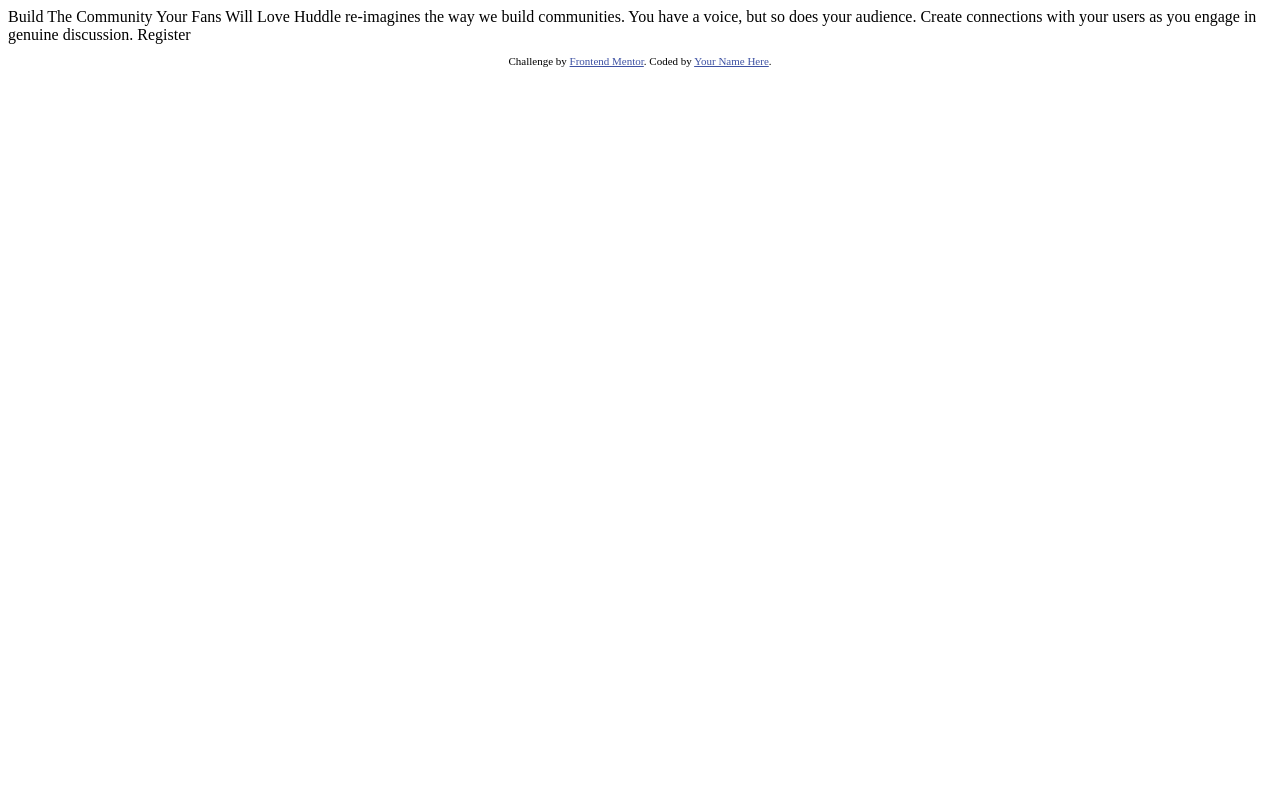
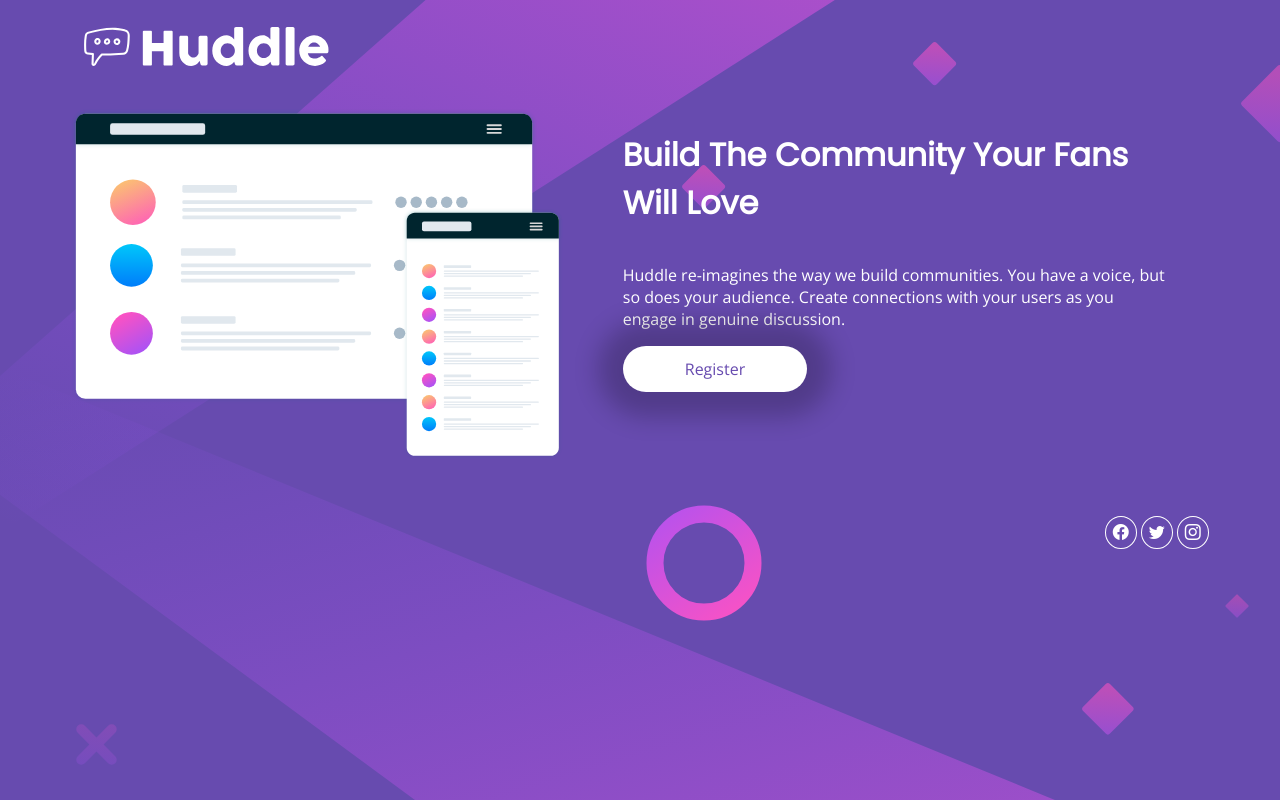
Before and after one commit to rlarabel/landing-page-example, a plain HTML site: page index.html in a window 1280 px wide. Drawn offline with nearby package versions, Linux system fonts and the light colour scheme.

Commit message:
complete webage

```diff
--- a/index.html
+++ b/index.html
@@ -4,30 +4,56 @@
   <meta charset="UTF-8">
   <meta name="viewport" content="width=device-width, initial-scale=1.0"> <!-- displays site properly based on user's device -->
 
+  <link rel="stylesheet" href="https://cdn.jsdelivr.net/npm/bootstrap-icons@1.4.1/font/bootstrap-icons.css">
+
+  <link rel="stylesheet" href="https://fonts.googleapis.com/css?family=Poppins|Open+Sans">
+
   <link rel="icon" type="image/png" sizes="32x32" href="./images/favicon-32x32.png">
 
-  <title>Frontend Mentor | Huddle landing page with single introductory section</title>
+  <link rel="stylesheet" href="main.css">
 
-  <!-- Feel free to remove these styles or customise in your own stylesheet 👍 -->
-  <style>
-    .attribution { font-size: 11px; text-align: center; }
-    .attribution a { color: hsl(228, 45%, 44%); }
-  </style>
+  <title> Huddle Landing Page | Example</title>
+
+
 </head>
 <body>
+<div class='container'>
+  <header>
+    <img src="images/logo.svg">
+  </header>
 
-  Build The Community Your Fans Will Love
+  <main>
 
-  Huddle re-imagines the way we build communities. You have a voice, but so does your audience.
-  Create connections with your users as you engage in genuine discussion.
+    <div class="illustration">
+      <img src="images/illustration-mockups.svg">
+    </div>
 
-  Register
+    <div class="site-content">
+      <h1>
+      Build The Community Your Fans Will Love
+      </h1>
+
+      <p>
+      Huddle re-imagines the way we build communities. You have a voice, but so does your audience.
+      Create connections with your users as you engage in genuine discussion.
+      </p>
+
+      <button>
+        Register
+      </button>
+    </div>
+
+  </main>
 
   <footer>
-    <p class="attribution">
-      Challenge by <a href="https://www.frontendmentor.io?ref=challenge" target="_blank">Frontend Mentor</a>.
-      Coded by <a href="#">Your Name Here</a>.
-    </p>
+  <div class="social-content">
+    <i class="icon bi bi-facebook"></i>
+    <i class="icon bi bi-twitter"></i>
+    <i class="icon bi bi-instagram"></i>
+  </div>
   </footer>
+</div>
 </body>
+
+
 </html>
--- /dev/null
+++ b/main.css
@@ -0,0 +1,151 @@
+body {
+	background: url(images/bg-desktop.svg);
+	background-color: hsl(257, 40%, 49%);
+}
+@media (max-width: 375px){
+	body {
+		background: url(images/bg-mobile.svg);
+		background-color: hsl(257, 40%, 49%);
+	}
+}
+
+.container {
+	margin: 0 5% 0 5%;
+	max-width: 100%;
+	display: grid;
+	grid-template-columns: auto;
+	grid-template-rows: 15% auto auto;
+	grid-gap: 20px;
+	grid-template-areas:
+	"header"
+	"main"
+	"footer";
+
+}
+
+header {
+	align-self: center;
+	grid-area: header;
+
+}
+
+footer {
+	grid-area: footer;
+	justify-self: center;
+	align-self: center;
+}
+@media (min-width: 700px){
+	footer {
+	grid-area: footer;
+	align-self: center;
+	justify-self: end;
+	}
+}
+
+main {
+	max-width: 100%;
+	height: auto;
+	grid-area: main;
+	display: flex;
+	flex-direction:row;
+
+}
+
+@media (max-width: 700px){
+    main {
+    	grid-area: main;
+		max-width: 100%;
+		height: auto;
+		display: flex;
+		flex-direction:column;
+
+    }
+}
+
+
+h1 {
+	font-family: "Poppins";
+	font-weight: 600;
+	color: white;
+}
+
+@media (max-width: 700px){
+	h1 {
+		font-family: "Poppins";
+		font-weight: 600;
+		color: white;
+		text-align: center;
+	}
+}
+
+p {
+	font-family: "Open Sans";
+	color: white;
+	font-weight: 400;
+}
+@media (max-width: 700px){
+	p {
+		font-family: "Open Sans";
+		color: white;
+		font-weight: 400;
+		text-align: center;
+	}
+}
+
+button {
+	font-size: 16px;
+	font-weight: 400;
+	font-family: "Open Sans";
+	border-radius: 25px;
+	background-color: white;
+	color: hsl(257, 40%, 49%);
+	padding: 10px 60px;
+	border-color: transparent;
+	box-shadow: 0 0 25px 25px rgba(0,0,0,0.22);
+}
+
+button:hover {
+	background-color: hsl(300, 69%, 71%);
+	color: white;
+}
+
+.illustration img {
+	width: 100%;
+	height: auto;
+}
+
+.site-content {
+	flex: 1 1 auto;
+	display: flex;
+	height: auto;
+	margin: 0 40px 0 60px;
+	flex-direction: column;
+	align-items: flex-start;
+}
+
+@media (max-width: 700px){
+	.site-content {
+		display: flex;
+		height: auto;
+		margin: 0 40px 0 40px;
+		flex-direction: column;
+		align-items: center;
+	}
+}
+
+
+.illustration{
+	flex: 1 1 100%;
+}
+.social-content {
+	margin: 40px 0 20px 0;
+}
+.icon {
+	border-radius: 50%;
+	border: 1px white solid;
+	padding: 7px;
+	color: white;
+}
+.icon:hover {
+	background-color: hsl(300, 69%, 71%);
+}
```
